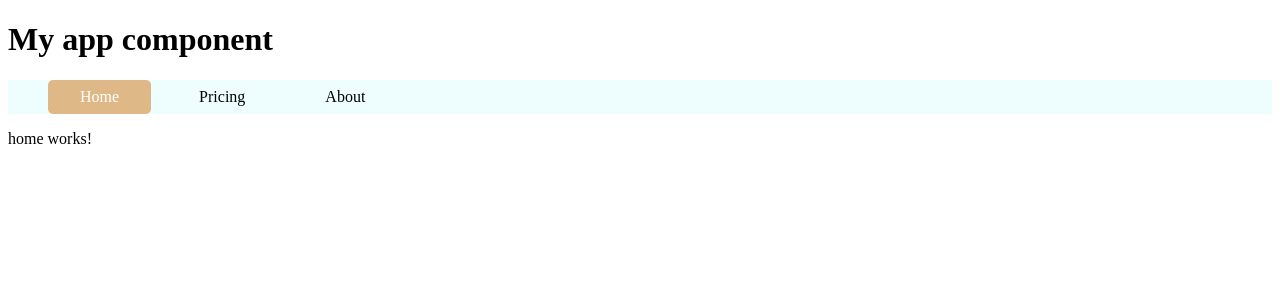
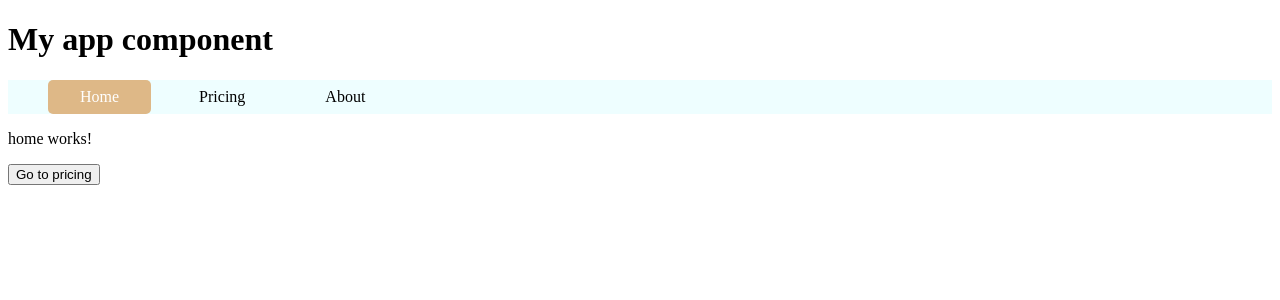
Before and after one commit to hassanShakur/angular, an Angular app: page / in a window 1280 px wide. Shown: the top 300 px of the page. Built offline with nearby package versions, Linux system fonts and the light colour scheme.

Commit message:
programmatic navigation

```diff
--- a/src/app/home/home.component.html
+++ b/src/app/home/home.component.html
@@ -1 +1,2 @@
 <p>home works!</p>
+<button (click)="onGoToPricing()">Go to pricing</button>
--- a/src/app/home/home.component.ts
+++ b/src/app/home/home.component.ts
@@ -1,10 +1,15 @@
 import { Component } from '@angular/core';
+import { Router } from '@angular/router';
 
 @Component({
   selector: 'app-home',
   templateUrl: './home.component.html',
-  styleUrls: ['./home.component.scss']
+  styleUrls: ['./home.component.scss'],
 })
 export class HomeComponent {
+  constructor(private router: Router) {}
 
+  onGoToPricing() {
+    this.router.navigate(['pricing']);
+  }
 }
```
Also changed, not shown: 1 other file (tests, documents, lock files or other folders).
